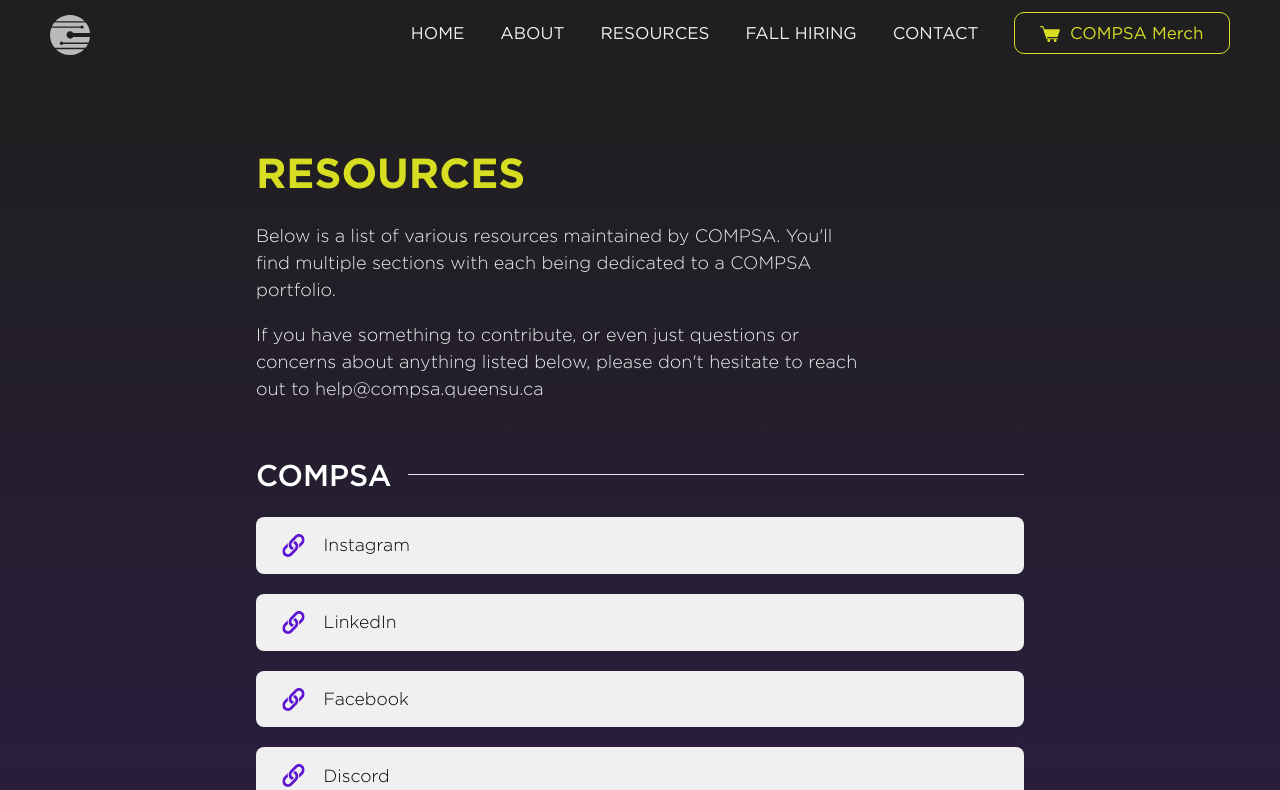
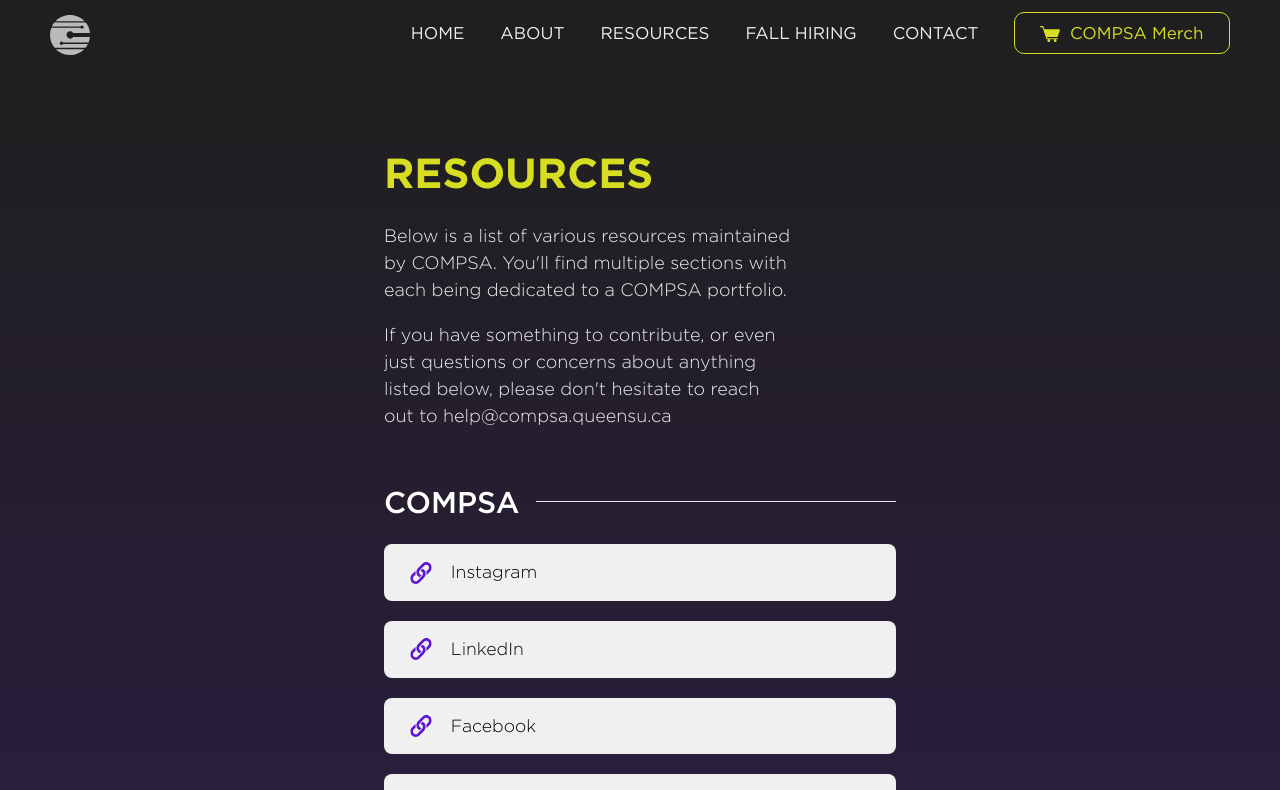
Before and after one commit to jadew33/test, a Next.js app: page /resources in a window 1280 px wide. Shown: the top 790 px of the page. Built offline with nearby package versions, Linux system fonts and the light colour scheme.

Commit message:
content css adjust for pages

```diff
--- a/styles/hiring.scss
+++ b/styles/hiring.scss
@@ -4,6 +4,23 @@
   .page-description {
     p {
       margin-block: 8px;
+    }
+  }
+
+  .content {
+    padding: 4% 20% 7%;
+
+    @media (max-width: $xl) {
+      padding-inline: 15%;
+    }
+    @media (max-width: $lg) {
+      padding-inline: 10%;
+    }
+    @media (max-width: $md) {
+      padding-inline: 6%;
+    }
+    @media (max-width: $sm) {
+      padding-inline: 5%;
     }
   }
 
--- a/styles/resources.scss
+++ b/styles/resources.scss
@@ -23,22 +23,22 @@
       font-size: 36px;
     }
   }
-}
 
   .content {
-  padding: 4% 20% 7%;
+    padding: 4% 30% 7%;
 
     @media (max-width: $xl) {
+      padding-inline: 25%;
+    }
+    @media (max-width: $lg) {
+      padding-inline: 20%;
+    }
+    @media (max-width: $md) {
       padding-inline: 15%;
     }
-  @media (max-width: $lg) {
+    @media (max-width: $sm) {
       padding-inline: 10%;
     }
-  @media (max-width: $md) {
-    padding-inline: 6%;
-  }
-  @media (max-width: $sm) {
-    padding-inline: 5%;
   }
 }
 
```
Lines whose indentation alone changed are shown as unchanged.
